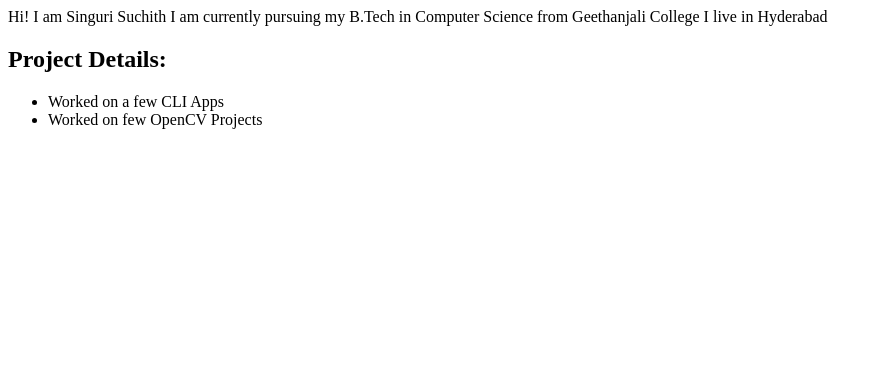
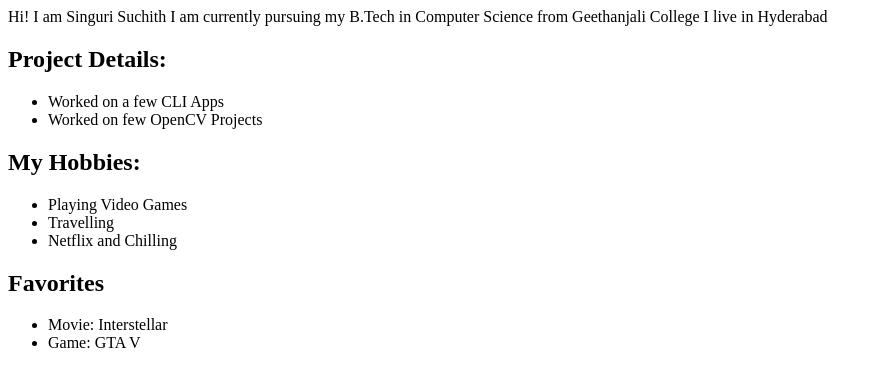
Before and after one commit to ssuchith249/ssuchith-student-site, a plain HTML site: page index.html in a window 1280 px wide. Shown: the whole page, without its empty margins (0-883 px from the left). Drawn offline with Linux system fonts and the light colour scheme.

Commit message:
feat : added hobbies in body
Added my hobbies and favorites in body

```diff
--- a/index.html
+++ b/index.html
@@ -15,5 +15,18 @@
         <li>Worked on a few CLI Apps</li>
         <li>Worked on few OpenCV Projects</li>
     </ul>
+
+    <h2>My Hobbies:</h2>
+    <ul>
+        <li>Playing Video Games</li>
+        <li>Travelling</li>
+        <li>Netflix and Chilling</li>
+    </ul>
+
+    <h2>Favorites</h2>
+    <ul>
+        <li>Movie: Interstellar</li>
+        <li>Game: GTA V</li>
+    </ul>
 </body>
 </html>
```
